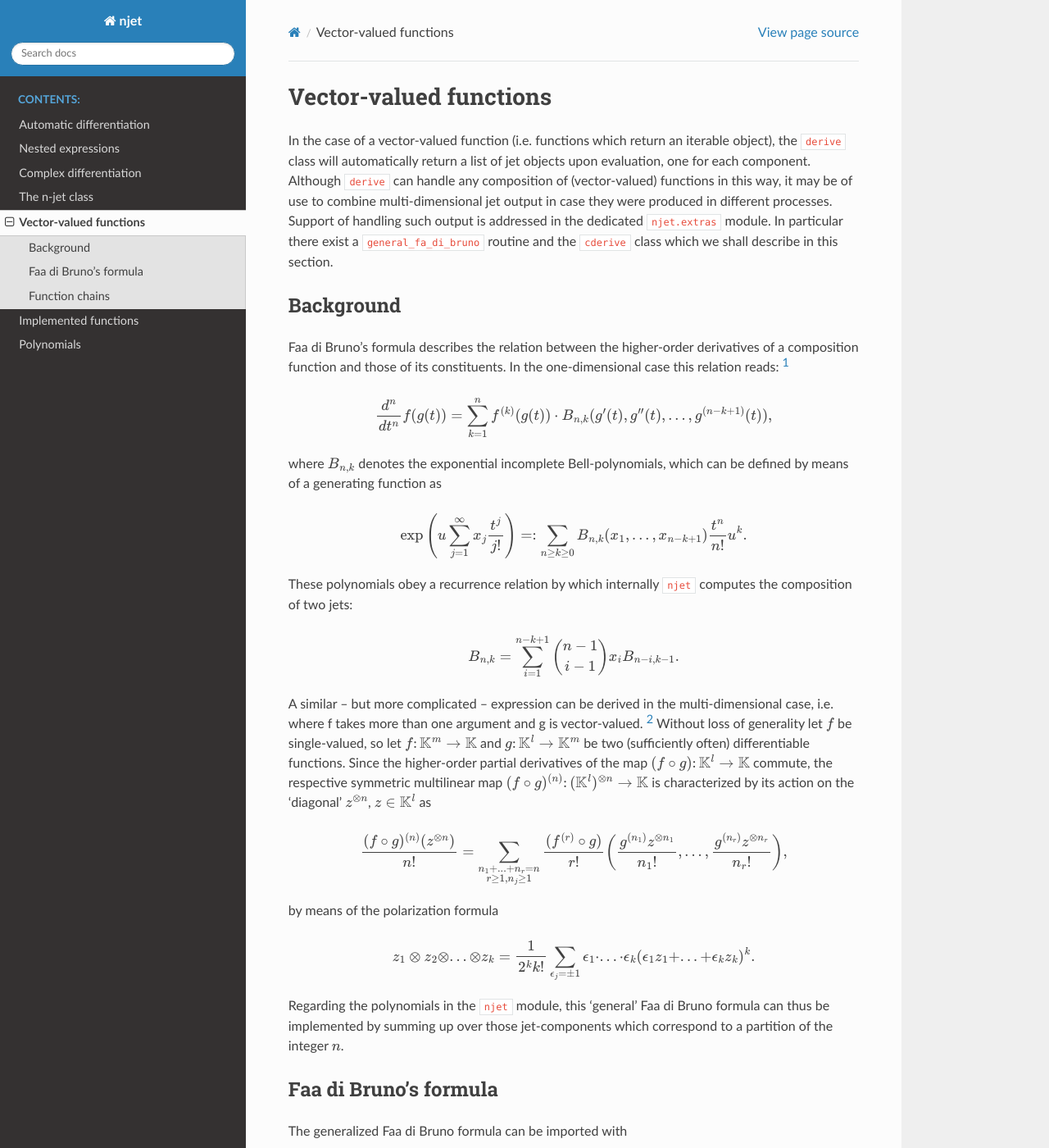
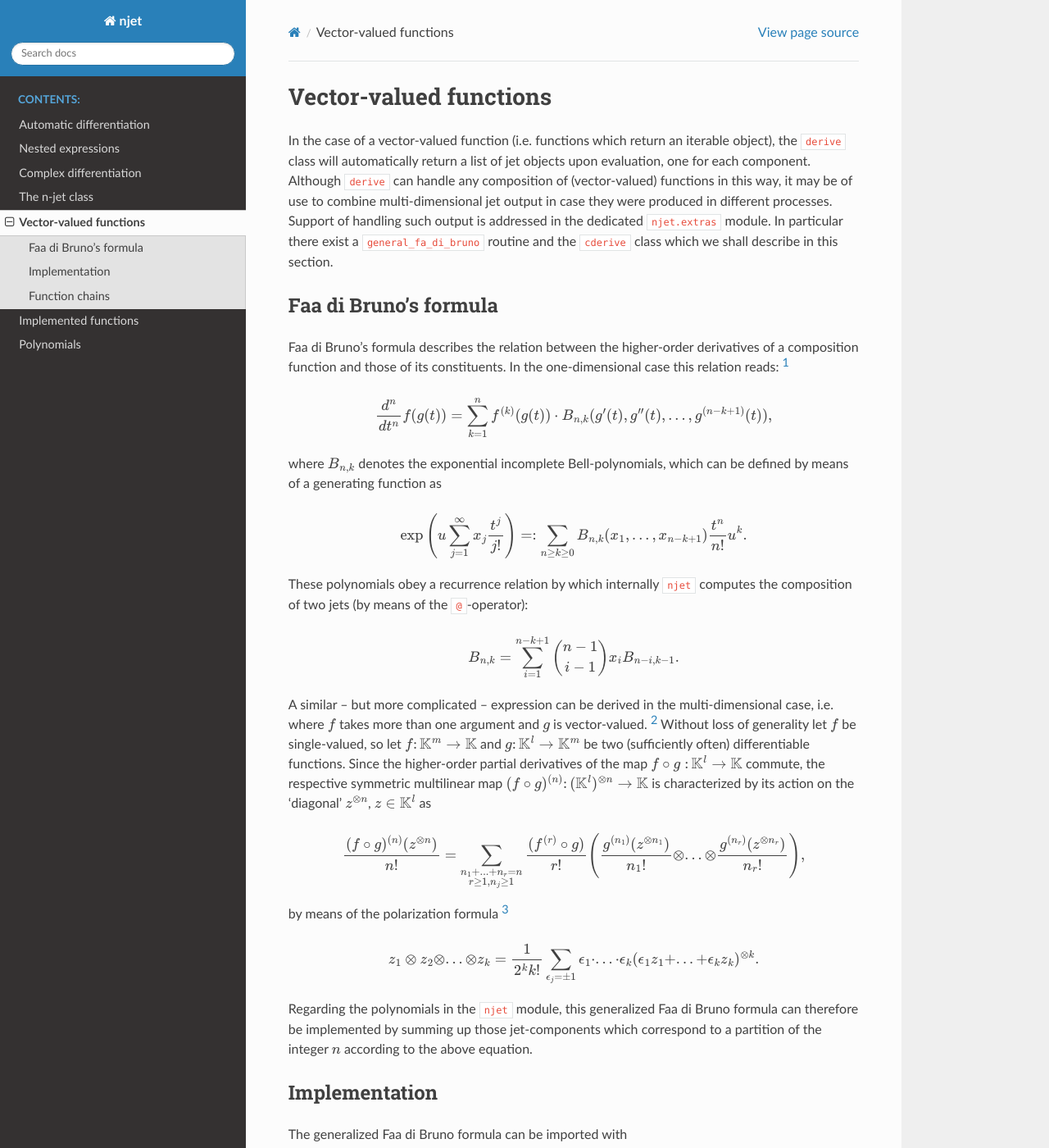
Before and after one commit to mtitze/njet, a Sphinx documentation site: the page built from docs/source/extras.rst, in a window 1280 px wide and 1400 px high. Shown: the whole window at 82% size. Built offline with Sphinx 7.4.7 and the Read the Docs theme 2.0.0, drawn with Linux system fonts in a browser that asks for light colours; some of the changed text lies outside the part shown.

```diff
--- a/docs/source/extras.rst
+++ b/docs/source/extras.rst
@@ -4,8 +4,8 @@ Vector-valued functions
 In the case of a vector-valued function (i.e. functions which return an iterable object), the
 ``derive`` class will automatically return a list of jet objects upon evaluation, one for each component. Although ``derive`` can handle any composition of (vector-valued) functions in this way, it may be of use to combine multi-dimensional jet output in case they were produced in different processes. Support of handling such output is addressed in the dedicated ``njet.extras`` module. In particular there exist a ``general_fa_di_bruno`` routine and the ``cderive`` class which we shall describe in this section.
 
-Background
-----------
+Faa di Bruno's formula
+----------------------
 
 Faa di Bruno's formula describes the relation between the higher-order derivatives
 of a composition function and those of its constituents. In the one-dimensional
@@ -23,31 +23,31 @@ of a generating function as
 
     \exp \left(u \sum_{j = 1}^\infty x_j \frac{t^j}{j!} \right) =: \sum_{n \geq k \geq 0} B_{n, k} (x_1, ..., x_{n - k + 1}) \frac{t^n}{n!} u^k .
 
-These polynomials obey a recurrence relation by which internally ``njet`` computes the composition of two jets:
+These polynomials obey a recurrence relation by which internally ``njet`` computes the composition of two jets (by means of the ``@``-operator):
 
 .. math::
 
     B_{n, k} = \sum_{i = 1}^{n - k + 1} \left(\begin{array}{c} n - 1 \\ i - 1 \end{array}\right) x_i B_{n - i, k - 1} .
 
 A similar -- but more complicated -- expression can be derived in the multi-dimensional case, i.e. where
-f takes more than one argument and g is vector-valued. [2]_ Without loss of generality let :math:`f` be single-valued, so let :math:`f \colon \mathbb{K}^m \to \mathbb{K}` and
+:math:`f` takes more than one argument and :math:`g` is vector-valued. [2]_ Without loss of generality let :math:`f` be single-valued, so let :math:`f \colon \mathbb{K}^m \to \mathbb{K}` and
 :math:`g \colon \mathbb{K}^l \to \mathbb{K}^m` be two (sufficiently often) differentiable functions.
-Since the higher-order partial derivatives of the map :math:`(f \circ g) \colon \mathbb{K}^l \to \mathbb{K}` commute, the respective symmetric multilinear map :math:`(f \circ g)^{(n)} \colon (\mathbb{K}^l)^{\otimes n} \to \mathbb{K}` is characterized by its action on the 'diagonal' :math:`z^{\otimes n}`, :math:`z \in \mathbb{K}^l` as
+Since the higher-order partial derivatives of the map :math:`f \circ g \; \colon \mathbb{K}^l \to \mathbb{K}` commute, the respective symmetric multilinear map :math:`(f \circ g)^{(n)} \colon (\mathbb{K}^l)^{\otimes n} \to \mathbb{K}` is characterized by its action on the 'diagonal' :math:`z^{\otimes n}`, :math:`z \in \mathbb{K}^l` as
 
 .. math::
 
-    \frac{(f \circ g)^{(n)}(z^{\otimes n})}{n!} = \sum_{\substack{n_1 + ... + n_r = n\\r \geq 1, n_j \geq 1}} \frac{(f^{(r)} \circ g)}{r!} \left(\frac{g^{(n_1)} z^{\otimes n_1}}{n_1!}, ..., \frac{g^{(n_r)} z^{\otimes n_r}}{n_r!} \right) ,
+    \frac{(f \circ g)^{(n)}(z^{\otimes n})}{n!} = \sum_{\substack{n_1 + ... + n_r = n\\r \geq 1, n_j \geq 1}} \frac{(f^{(r)} \circ g)}{r!} \left(\frac{g^{(n_1)} (z^{\otimes n_1})}{n_1!} \otimes ... \otimes \frac{g^{(n_r)} (z^{\otimes n_r})}{n_r!} \right) ,
 
-by means of the polarization formula
+by means of the polarization formula [3]_
 
 .. math::
 
-    z_1 \otimes z_2 \otimes ... \otimes z_k = \frac{1}{2^k k!} \sum_{\epsilon_j = \pm 1} \epsilon_1 \cdot ... \cdot \epsilon_k (\epsilon_1 z_1 + ... + \epsilon_k z_k)^k .
+    z_1 \otimes z_2 \otimes ... \otimes z_k = \frac{1}{2^k k!} \sum_{\epsilon_j = \pm 1} \epsilon_1 \cdot ... \cdot \epsilon_k (\epsilon_1 z_1 + ... + \epsilon_k z_k)^{\otimes k} .
 
-Regarding the polynomials in the ``njet`` module, this 'general' Faa di Bruno formula can thus be implemented by summing up over those jet-components which correspond to a partition of the integer :math:`n`.
+Regarding the polynomials in the ``njet`` module, this generalized Faa di Bruno formula can therefore be implemented by summing up those jet-components which correspond to a partition of the integer :math:`n` according to the above equation.
 
-Faa di Bruno's formula
-----------------------
+Implementation
+--------------
 
 The generalized Faa di Bruno formula can be imported with
 
@@ -166,7 +166,7 @@ In this way it is possible to calculate and combine intermediate steps of a chai
 Function chains
 ---------------
 
-In the case that a chain of functions :math:`C := f_1 \circ f_2 ... \circ f_N` needs to be differentiated, and there are repetitions of :math:`f_k`'s in the chain :math:`C`, the generalized Faa di Bruno formula may help in reducing the amount of calculations required.
+In the case that a chain of functions :math:`f_1 \circ f_2 ... \circ f_N` needs to be differentiated, and there are repetitions of :math:`f_k`'s in the chain, the generalized Faa di Bruno formula may help in reducing the amount of calculations required.
 
 The main idea behind this goes as follows (docs will be updated soon)
 
@@ -174,3 +174,5 @@ The main idea behind this goes as follows (docs will be updated soon)
 .. [1] https://en.wikipedia.org/wiki/Fa%C3%A0_di_Bruno%27s_formula
 
 .. [2] https://mathoverflow.net/questions/106323/faa-di-brunos-formula-for-vector-valued-functions
+
+.. [3] Note that the operator ':math:`\otimes`' can be considered as a commutative when used in an argument of a symmetric tensor.
--- a/njet/_version.py
+++ b/njet/_version.py
@@ -1 +1 @@
-__version__ = "0.4.5"
+__version__ = "0.4.6"
--- a/pyproject.toml
+++ b/pyproject.toml
@@ -4,7 +4,7 @@ build-backend = "poetry.core.masonry.api"
 
 [tool.poetry]
 name = "njet"
-version = "0.4.5"
+version = "0.4.6"
 description = "Lightweight automatic differentiation package for higher-order differentiation."
 authors = [ "Malte Titze <mtitze@users.noreply.github.com>",]
 license = "GPL-3.0-or-later"
--- a/setup.py
+++ b/setup.py
@@ -17,7 +17,7 @@ def get_long_description():
 setup(
     long_description=get_long_description(),
     name='njet',
-    version='0.4.5',
+    version='0.4.6',
     description='Lightweight automatic differentiation package for higher-order differentiation.',
     long_description_content_type='text/markdown',
     python_requires='<3.11,>=3.8',
```
